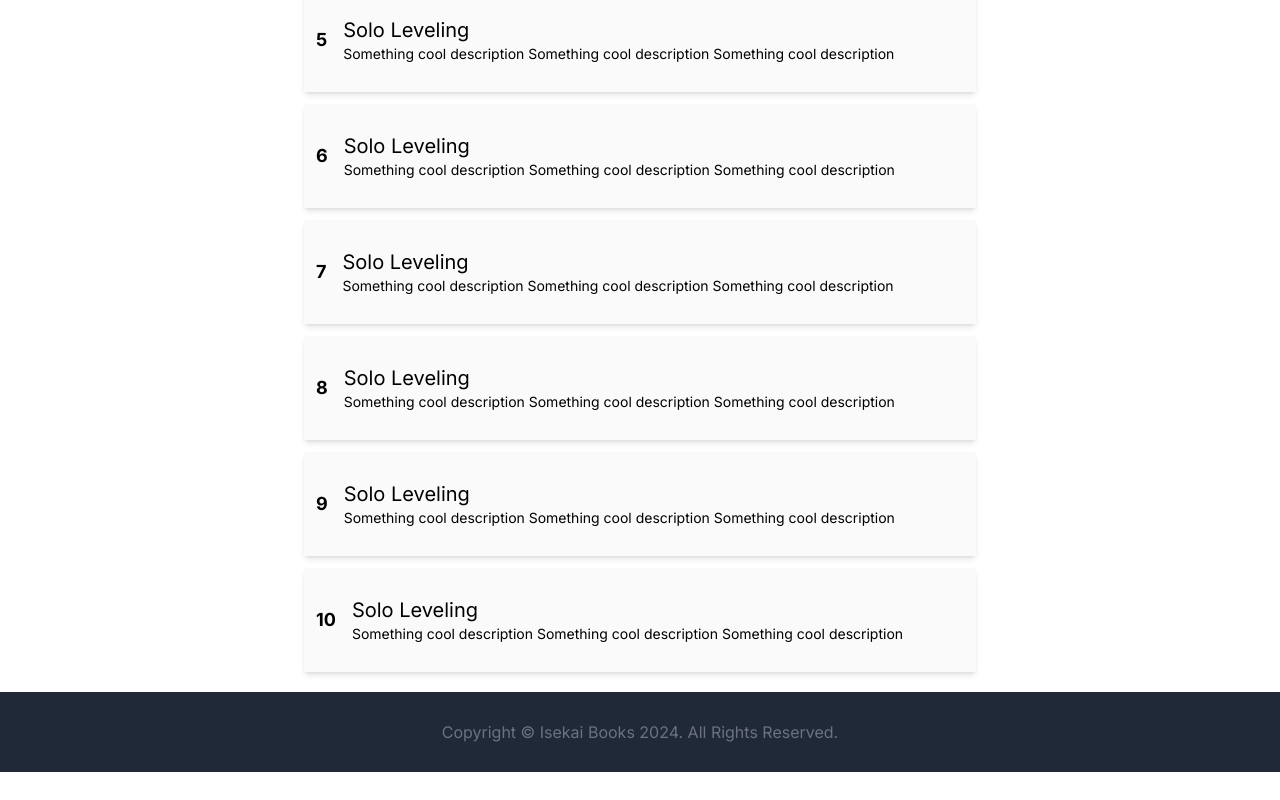
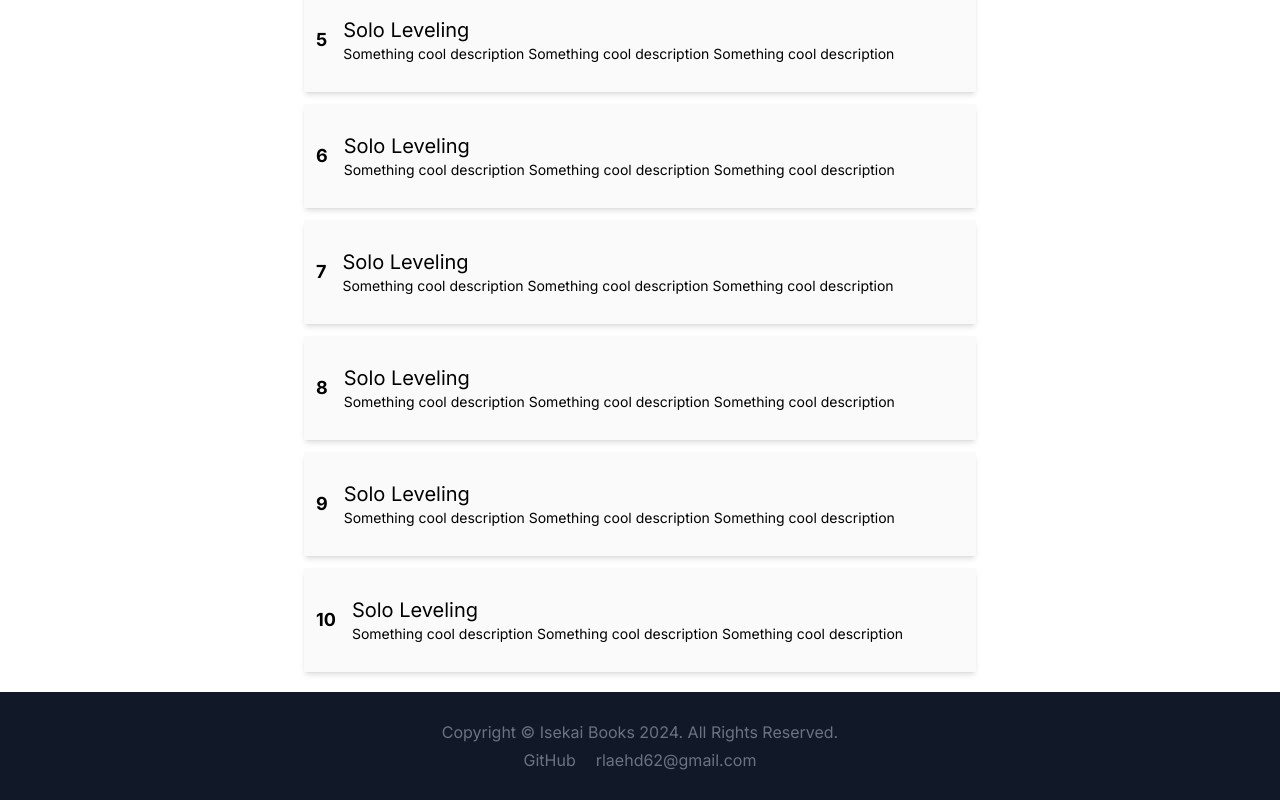
Before and after one commit to rlaehd62/Isekai-Front, a Next.js app: page / in a window 1280 px wide. Shown: the part 607-1407 px from the top of the page. Before the commit the page ends 1379 px from the top, so only its background shows below. Built offline with nearby package versions, Linux system fonts and the light colour scheme.

Commit message:
Optimized Component Footer

```diff
--- /dev/null
+++ b/src/app/components/Footer.tsx
@@ -0,0 +1,17 @@
+import Link from "next/link";
+
+export default function Footer()
+{
+  const github = 'https://github.com/rlaehd62'
+  const Official = 'https://rlaehd62.github.io/'
+    return (
+    <div className="w-screen flex flex-col items-center grow-0 bg-gray-900 mt-5 p-7 bottom-0 justify-center">
+        <p className="text-gray-500">Copyright © Isekai Books 2024. All Rights Reserved.</p>
+        <div className="flex flex-row justify-around gap-5 mt-1">
+          <p className="text-gray-500"><Link href={github}>GitHub</Link></p>
+          <p className="text-gray-500"><Link href={Official}>rlaehd62@gmail.com</Link></p>
+        </div>
+
+      </div>
+    )
+}
--- a/src/app/layout.tsx
+++ b/src/app/layout.tsx
@@ -2,12 +2,13 @@
 import { Inter } from "next/font/google";
 import "./globals.css";
 import HeadNav from "./components/HeadNav";
+import Footer from "./components/Footer";
 
 const inter = Inter({ subsets: ["latin"] });
 
 export const metadata: Metadata = {
-  title: "이세계 문고",
-  description: "모든 소설이 생성형 AI에 의해서 제공되는 최초의 서비스!",
+  title: "Isekai Books",
+  description: "First AI Web-Novel Service, I've never seen in this world.",
 };
 
 export default function RootLayout({
@@ -23,12 +24,12 @@
             <HeadNav />
           </div>
 
-          <div className="flex flex-1">
+          <div className="flex flex-1 min-h-screen">
             {children}
           </div>
 
-          <div className="flex bg-gray-800 mt-5 p-7 justify-center">
-            <p className="text-gray-500">Copyright © Isekai Books 2024. All Rights Reserved.</p>
+          <div className="flex relative h-full">
+            <Footer />
           </div>
         </div>
       </body>
```
